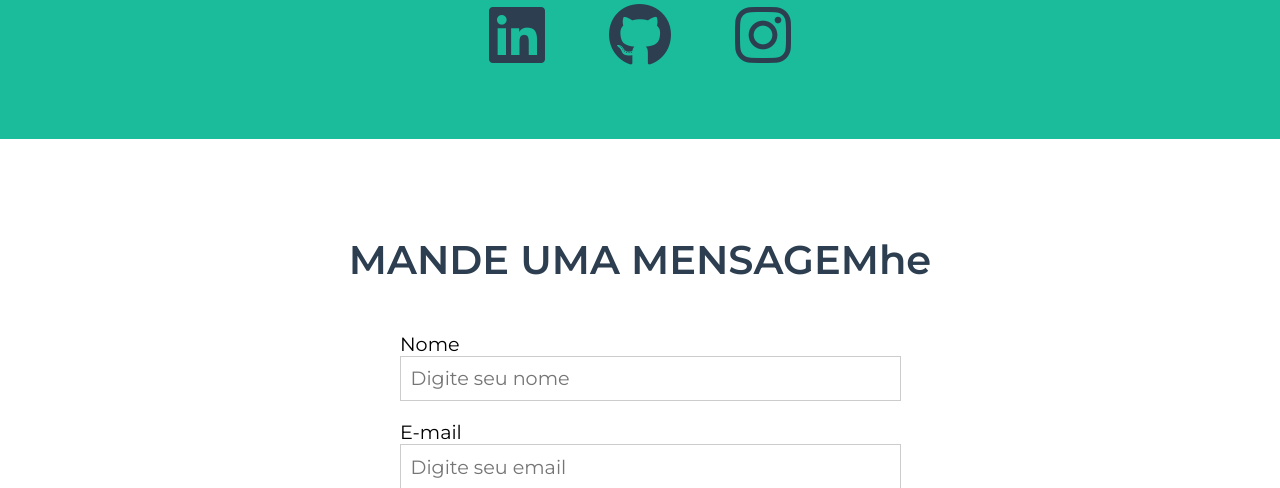
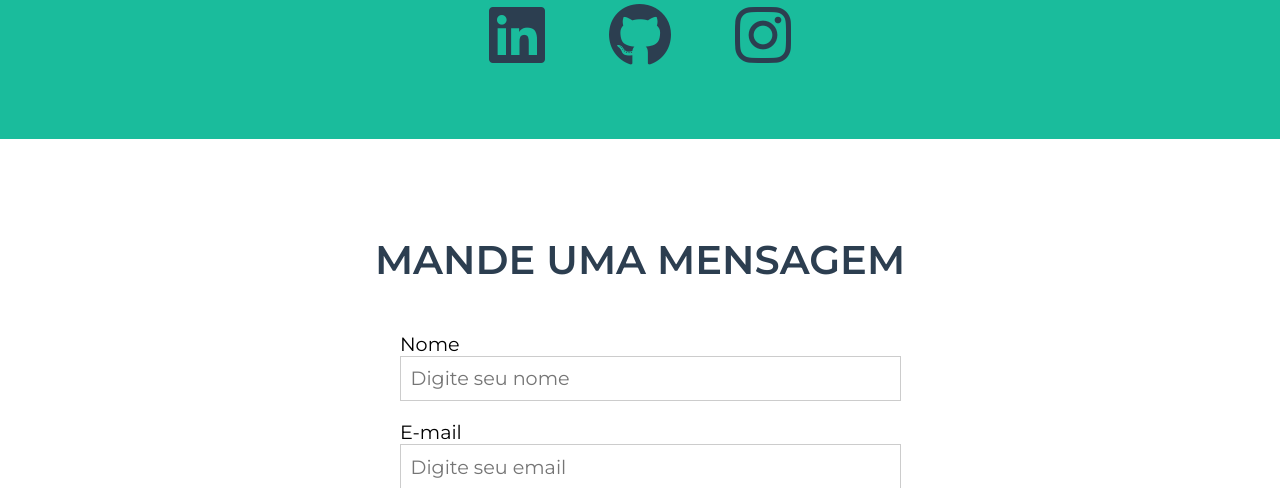
Before and after one commit to jobsonb10/Portifolio, a Flask app: page / in a window 1280 px wide. Shown: the part 2111-2599 px from the top of the page. Run offline with Flask 2, Linux system fonts and the light colour scheme; some libraries are stand-ins or nearby versions.

Commit message:
correção he

```diff
--- a/templates/index.html
+++ b/templates/index.html
@@ -110,7 +110,7 @@
 
    <section id="contato">
 
-      <h3>MANDE UMA MENSAGEMhe</h3>
+      <h3>MANDE UMA MENSAGEM</h3>
 
       <form action='/send' method="POST">
          <label for="nome">Nome</label>
```
